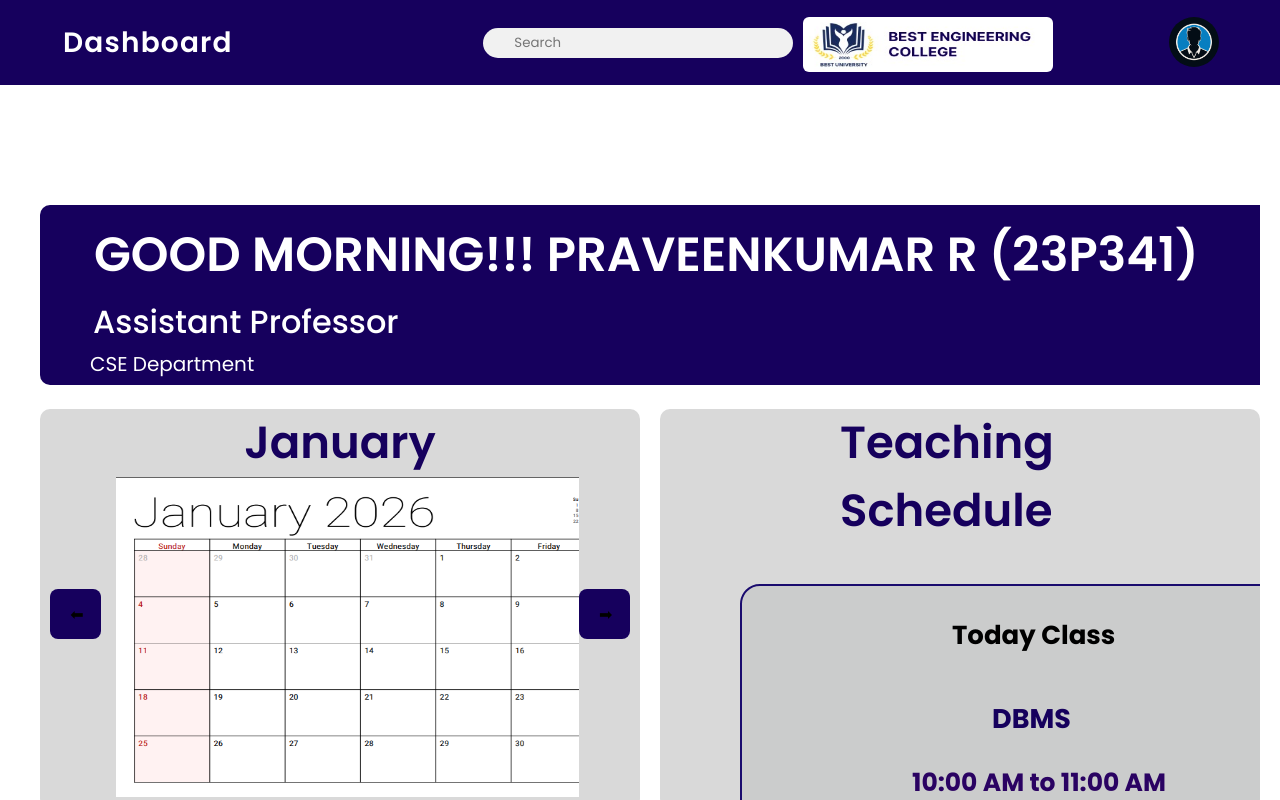
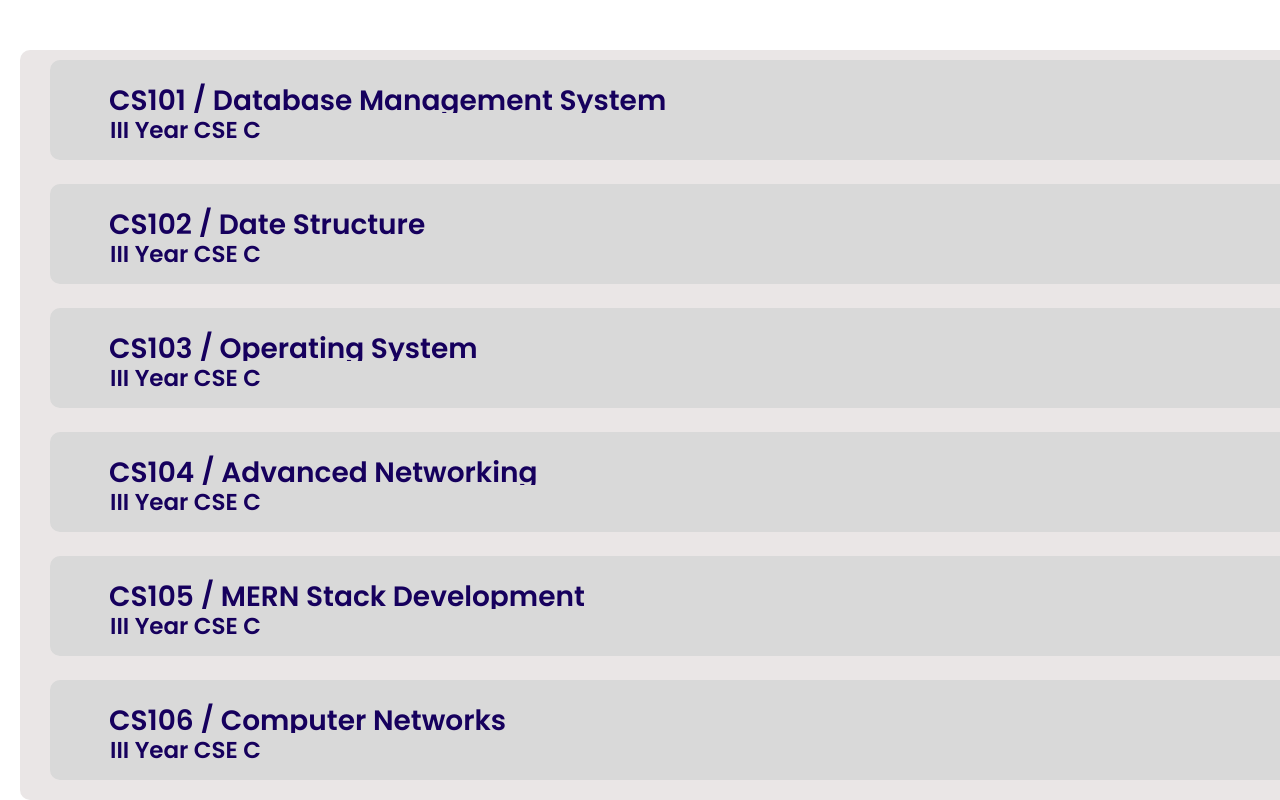
Before and after one commit to University-Management-Portal/Front_end, a React (Vite) app in the folder ums/: page /staff-dashboard in a window 1280 px wide. Built offline with nearby package versions, Linux system fonts and the light colour scheme; some icons are missing.

Commit message:
updated staff side

```diff
--- a/ums/src/App.jsx
+++ b/ums/src/App.jsx
@@ -1,10 +1,11 @@
 import React from 'react'
 import "./App.css"
 import  Routing from './Layout&Route/Routing'
+import StaffCourse from './Components/Staff/StaffCourse'
 function App() {
   return (
     <div>
-      <Routing/>
+      <StaffCourse />
     </div>
   )
 }
--- /dev/null
+++ b/ums/src/Components/Staff/StaffCourse.jsx
@@ -0,0 +1,51 @@
+import React from 'react'
+import './StaffCourses.css'
+
+export default function StaffCourse() {
+  return (
+    <div className='cart'>
+
+        <div className="div">
+            <p className='sub'>CS101 / Database Management System</p>
+            <p className='dept'>III Year CSE C</p>
+        </div>
+        <br />
+
+        <div className="div">
+            <p className='sub'>CS102 / Date Structure</p>
+            <p className='dept'>III Year CSE C</p>
+        </div>
+        <br />
+
+        <div className="div">
+            <p className='sub'>CS103 / Operating System</p>
+            <p className='dept'>III Year CSE C</p>
+        </div>
+        <br />
+
+        <div className="div">
+            <p className='sub'>CS104 / Advanced Networking</p>
+            <p className='dept'>III Year CSE C</p>
+        </div>
+        <br />
+
+        <div className="div">
+            <p className='sub'>CS105 / MERN Stack Development</p>
+            <p className='dept'>III Year CSE C</p>
+        </div>
+        <br />
+
+        <div className="div">
+            <p className='sub'>CS106 / Computer Networks</p>
+            <p className='dept'>III Year CSE C</p>
+        </div>
+        <br />
+
+        <div className="div">
+            <p className='sub'>CS106 / Computer Networks</p>
+            <p className='dept'>III Year CSE C</p>
+        </div>
+
+    </div>
+  )
+}
--- /dev/null
+++ b/ums/src/Components/Staff/StaffCourses.css
@@ -0,0 +1,42 @@
+* {
+  margin: 0;
+  padding: 0;
+  overflow-x: hidden;
+  font-family: "Poppins", sans-serif;
+}
+
+.div{
+    background-color: #D9D9D9;
+    border-radius: 10px;
+    padding: 20px;
+    width: 1440px;
+    margin-left: 20px;
+    margin-right: 80px;
+    flex-direction: column;
+    display: flex;
+    height: 100px;
+
+}
+
+.sub{
+    font-weight: 600;
+    font-size: 28px;
+    color: #16005D;
+    margin-left: 39px;
+}
+
+.dept{
+    font-weight: 600;
+    font-size: 23px;
+    color: #16005D;
+}
+
+.cart{
+    background-color: #eae6e6;
+    border-radius: 10px;
+    width: 1500px;
+    height: 750px;
+    margin-left: 20px;
+    padding: 10px;
+    margin-top: 50px;
+}
```
